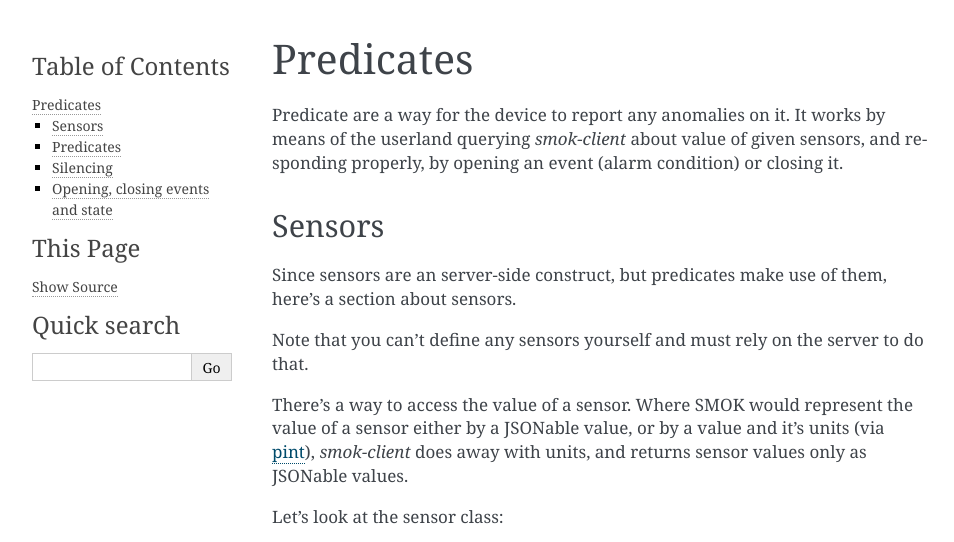
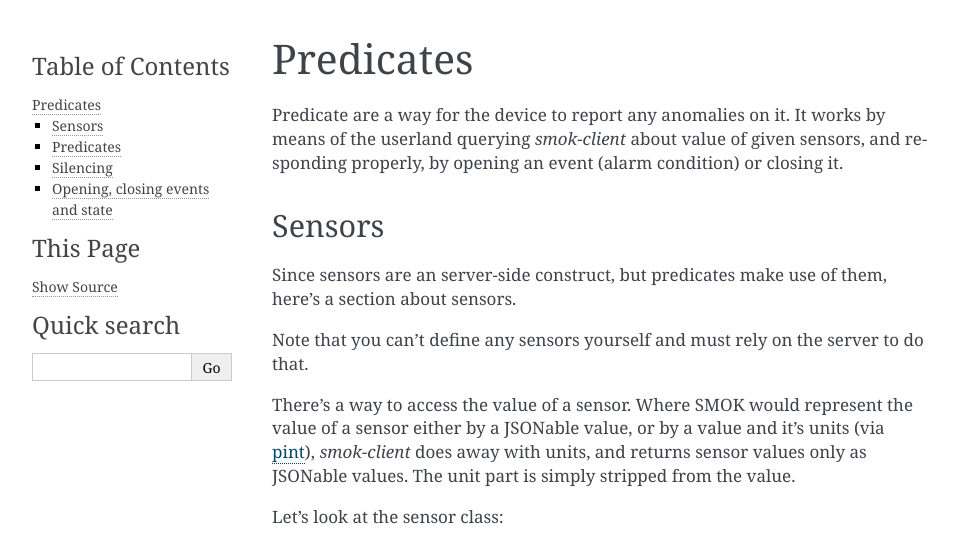
Before and after one commit to smok-serwis/smok-client, a Sphinx documentation site: the page built from docs/predicates.rst, in a window 1280 px wide and 900 px high, cut to the strip 0-542 px from the top of the window. Shown: the whole strip, without its empty margins (148-1102 px from the left). Built offline with Sphinx 7.4.7, drawn with Linux system fonts in a browser that asks for light colours.

Commit message:
docs fixed

```diff
--- a/docs/predicates.rst
+++ b/docs/predicates.rst
@@ -17,7 +17,8 @@ Note that you can't define any sensors yourself and must rely on the server to d
 
 There's a way to access the value of a sensor. Where SMOK would represent the value of a
 sensor either by a JSONable value, or by a value and it's units (via pint_), `smok-client`
-does away with units, and returns sensor values only as JSONable values.
+does away with units, and returns sensor values only as JSONable values. The unit part is simply
+stripped from the value.
 
 .. _pint: https://pint.readthedocs.io/
 
```
